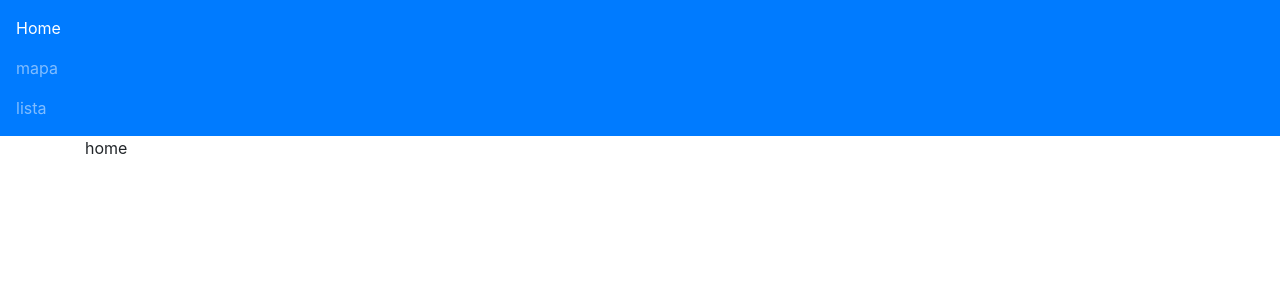
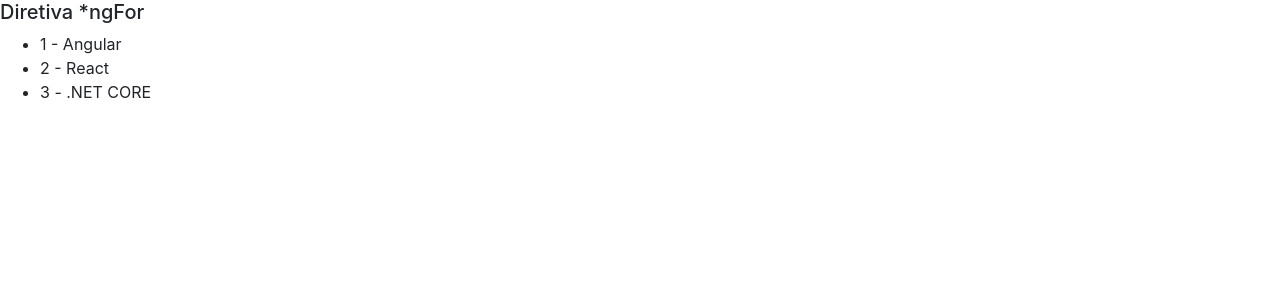
Before and after one commit to makampos/Angular-training, an Angular app in the folder 04-diretivas/: page / in a window 1280 px wide. Shown: the top 300 px of the page. Built offline with nearby package versions, Linux system fonts and the light colour scheme.

Commit message:
directiva-ngfor

```diff
--- a/04-diretivas/src/app/app.component.html
+++ b/04-diretivas/src/app/app.component.html
@@ -1,4 +1,6 @@
 <!--
 <app-diretiva-ngif></app-diretiva-ngif> -->
 
-<app-diretiva-ngswitch></app-diretiva-ngswitch>
+<!-- <app-diretiva-ngswitch></app-diretiva-ngswitch> -->
+
+<app-diretiva-ngfor></app-diretiva-ngfor>
--- a/04-diretivas/src/app/app.module.ts
+++ b/04-diretivas/src/app/app.module.ts
@@ -4,12 +4,14 @@
 import { AppComponent } from './app.component';
 import { DiretivaNgifComponent } from './diretiva-ngif/diretiva-ngif.component';
 import { DiretivaNgswitchComponent } from './diretiva-ngswitch/diretiva-ngswitch.component';
+import { DiretivaNgforComponent } from './diretiva-ngfor/diretiva-ngfor.component';
 
 @NgModule({
   declarations: [
     AppComponent,
     DiretivaNgifComponent,
-    DiretivaNgswitchComponent
+    DiretivaNgswitchComponent,
+    DiretivaNgforComponent
   ],
   imports: [
     BrowserModule
--- /dev/null
+++ b/04-diretivas/src/app/diretiva-ngfor/diretiva-ngfor.component.html
@@ -0,0 +1,8 @@
+<h5>Diretiva *ngFor</h5>
+
+
+<ul>
+  <li *ngFor="let curso of cursos, let i = index">
+    {{ i + 1 }} - {{ curso }}
+  </li>
+</ul>
--- /dev/null
+++ b/04-diretivas/src/app/diretiva-ngfor/diretiva-ngfor.component.ts
@@ -0,0 +1,19 @@
+import { Component, OnInit } from '@angular/core';
+
+@Component({
+  selector: 'app-diretiva-ngfor',
+  templateUrl: './diretiva-ngfor.component.html',
+  styleUrls: ['./diretiva-ngfor.component.css']
+})
+export class DiretivaNgforComponent implements OnInit {
+
+  cursos: string[] = ['Angular','React','.NET CORE'];
+  constructor() { }
+
+  ngOnInit() {
+    for (let i=0; i<this.cursos.length; i++) {
+      let curso = this.cursos[i];
+    }
+  }
+
+}
```
Also changed, not shown: 04-diretivas/src/app/diretiva-ngfor/diretiva-ngfor.component.css (added), 1 other file (tests, documents, lock files or other folders).
